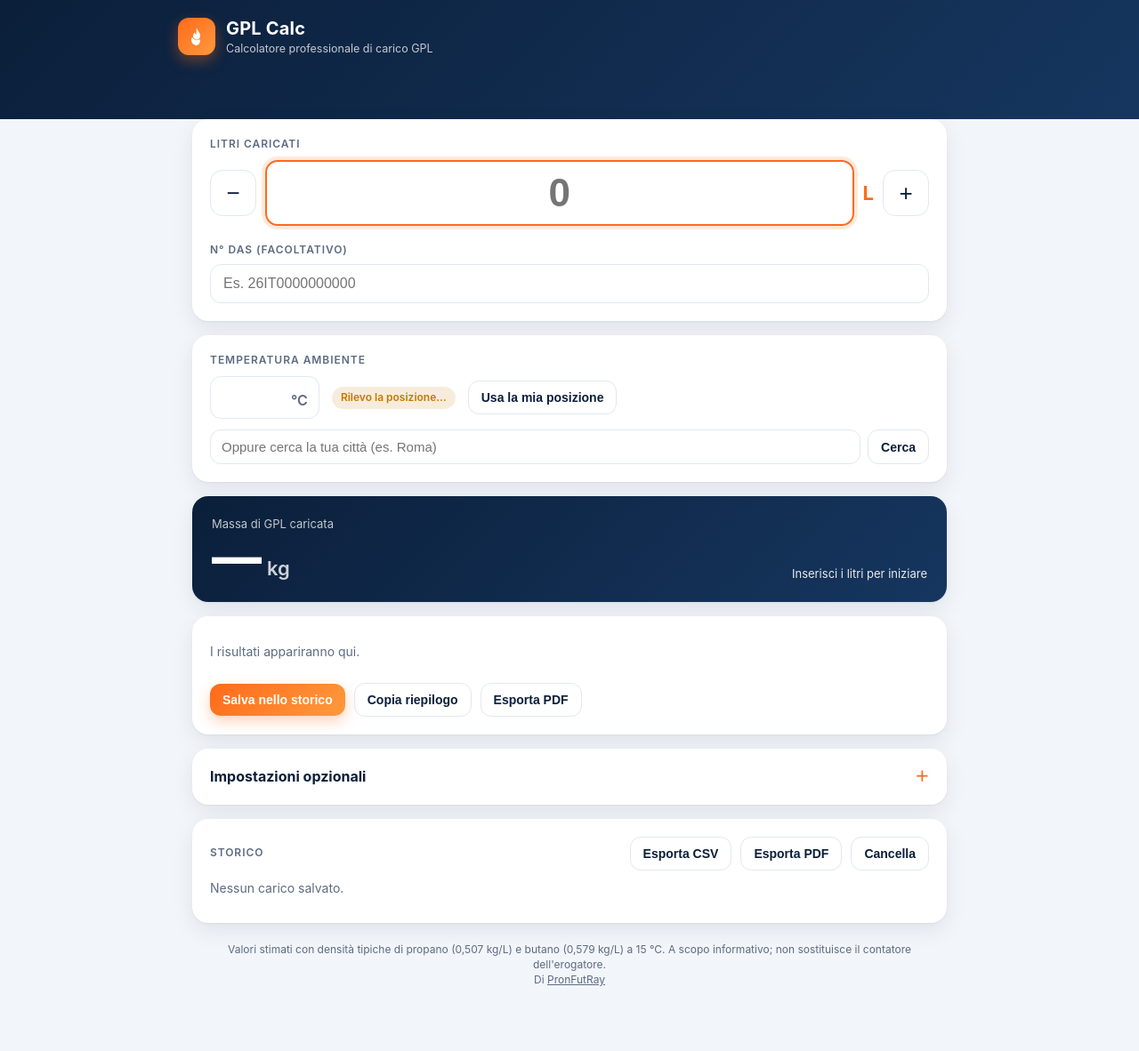
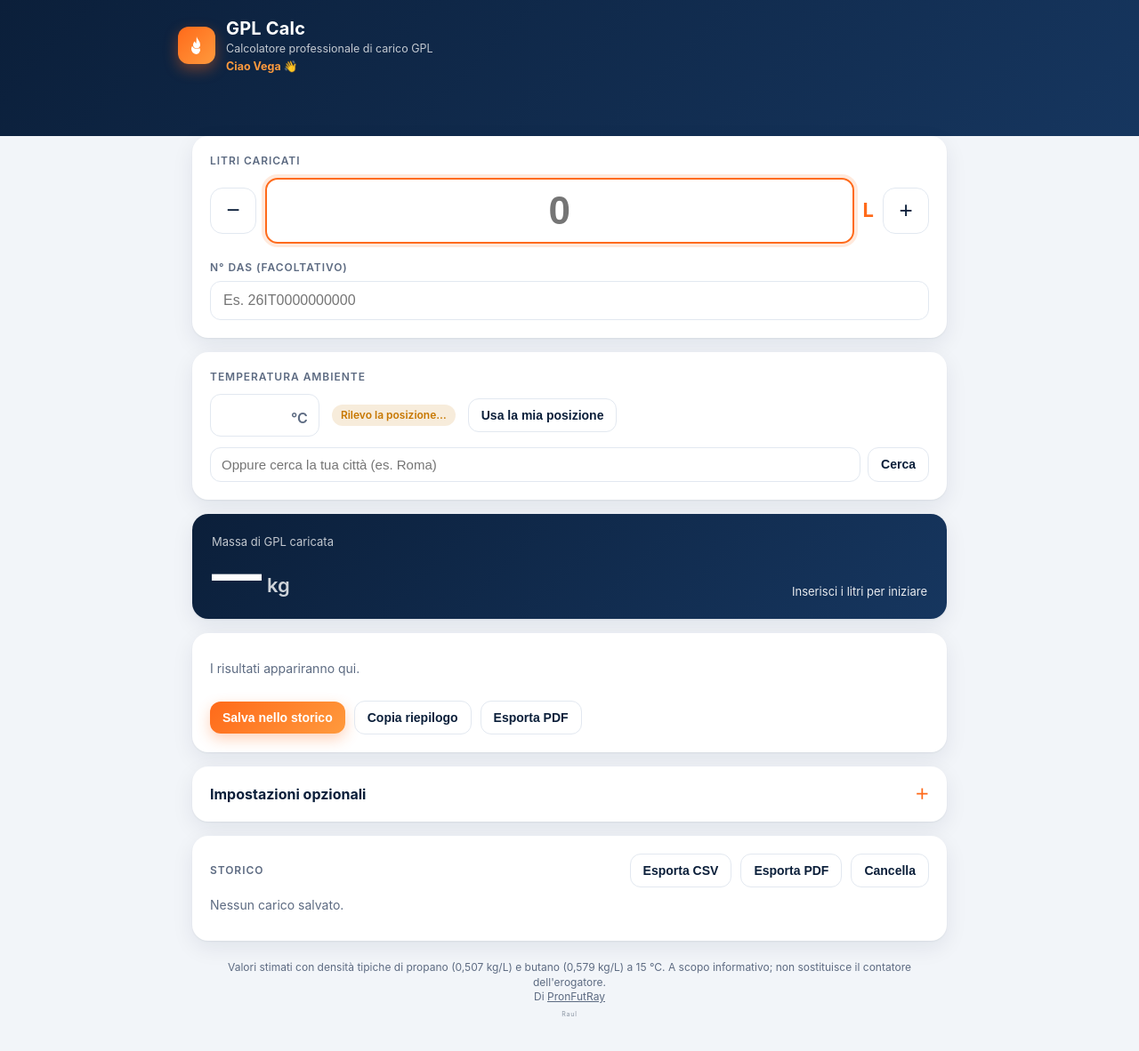
Before and after one commit to PronFutRay/mi-app, a website: page gpl-calc-it/index.html in a window 1280 px wide. Shown: the whole page at 89% size. Before the commit the page ends 1157 px from the top, so only its background shows below. Drawn offline with Linux system fonts and the light colour scheme.

Commit message:
GPL Calc: saludo Ciao Vega y firma Raul (ES e IT)
Co-Authored-By: Claude Sonnet 5.5 <noreply@anthropic.com>
Claude-Session: https://claude.ai/code/session_01Q55ZfWWFny8vkKuc3Q8vYm

```diff
--- a/gpl-calc-it/index.html
+++ b/gpl-calc-it/index.html
@@ -23,6 +23,8 @@ header{background:linear-gradient(135deg,var(--navy),var(--navy2));color:#fff;pa
 .logo{width:42px;height:42px;border-radius:12px;background:linear-gradient(135deg,var(--brand),var(--brand2));display:grid;place-items:center;box-shadow:0 6px 16px rgba(255,106,26,.4)}
 .brand h1{font-size:20px;letter-spacing:.2px}
 .brand p{font-size:12.5px;opacity:.75}
+.hi{font-size:13px;font-weight:700;color:var(--brand2);opacity:1!important;margin-top:2px}
+.tiny{font-size:7px;opacity:.45;text-align:center;letter-spacing:.12em;padding:0 0 6px}
 main{margin-top:-52px;padding:0 16px 40px}
 .card{background:var(--card);border-radius:18px;box-shadow:var(--shadow);padding:20px;margin-bottom:16px}
 .label{font-size:12px;text-transform:uppercase;letter-spacing:.08em;color:var(--muted);font-weight:600}
@@ -88,7 +90,7 @@ th{font-size:11.5px;color:var(--muted);text-transform:uppercase;letter-spacing:.
 <header>
   <div class="wrap brand">
     <div class="logo"><svg width="24" height="24" viewBox="0 0 24 24" fill="#fff"><path d="M12 2c.6 3.2 4 5.2 4 9.4A4 4 0 0 1 12 15.5a4 4 0 0 1-4-4.1c0-1.6.8-2.8 1.8-3.9C10.2 8.6 11 9.3 11.4 10 11.9 7.6 11.6 4.6 12 2zM12 22a6 6 0 0 1-6-6c0-1.2.4-2.3 1-3.2.7 1.6 2.2 2.7 4 3.1 1.6.4 3.2.1 4.4-.9.4.9.6 1.9.6 3A6 6 0 0 1 12 22z"/></svg></div>
-    <div><h1>GPL Calc</h1><p>Calcolatore professionale di carico GPL</p></div>
+    <div><h1>GPL Calc</h1><p>Calcolatore professionale di carico GPL</p><p class="hi">Ciao Vega 👋</p></div>
   </div>
 </header>
 
@@ -158,6 +160,7 @@ th{font-size:11.5px;color:var(--muted);text-transform:uppercase;letter-spacing:.
   </section>
 
   <p class="foot">Valori stimati con densità tipiche di propano (0,507 kg/L) e butano (0,579 kg/L) a 15 °C. A scopo informativo; non sostituisce il contatore dell'erogatore.<br>Di <a href="https://github.com/PronFutRay" style="color:inherit">PronFutRay</a></p>
+  <div class="tiny">Raul</div>
 </main>
 <div id="report"></div>
 <div class="toast" id="toast"></div>
```
Also changed, not shown: gpl-calc/index.html (+4 -1 lines).
